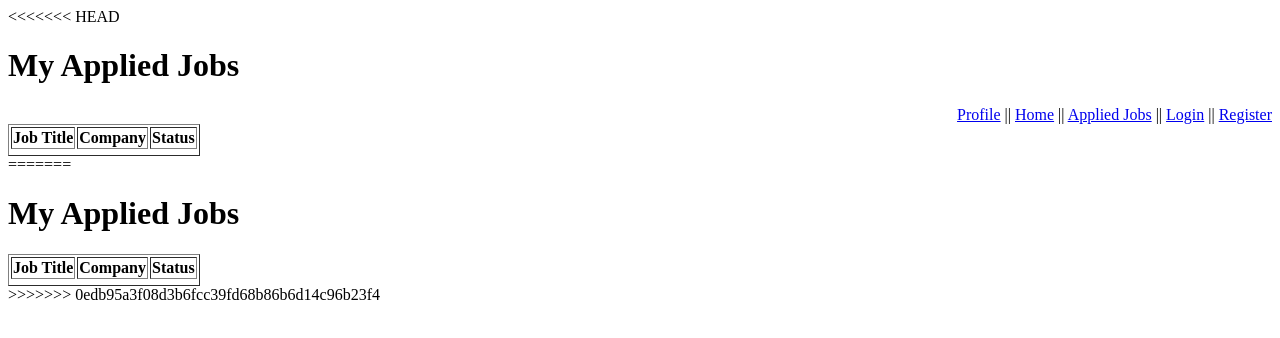
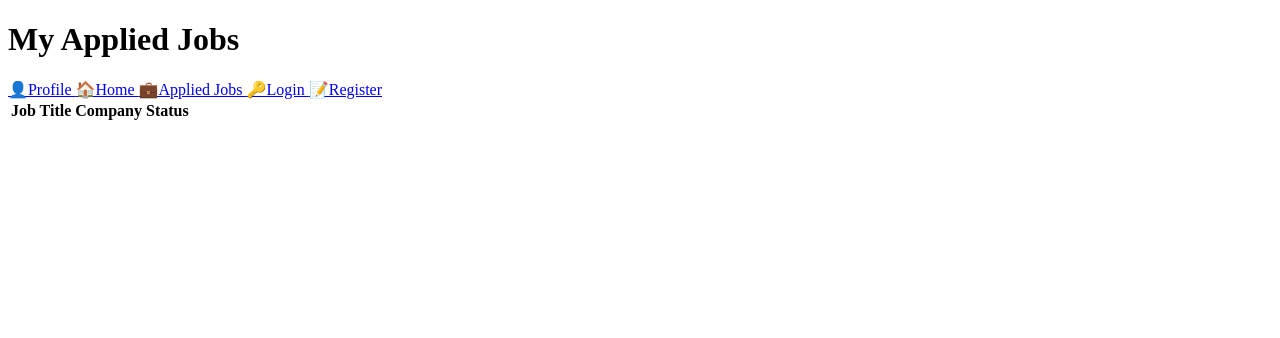
Before and after one commit to yehiaash/job_finder_web, a plain HTML site: page Applied_jobs.html in a window 1280 px wide. Drawn offline with Linux system fonts and the light colour scheme.

Commit message:
Refactor Applied_jobs.html layout and links
Updated navigation and added CSS and JavaScript links.

```diff
--- a/Applied_jobs.html
+++ b/Applied_jobs.html
@@ -1,71 +1,30 @@
-<<<<<<< HEAD
 <!DOCTYPE html>
-
 <html>
 <head>
 <title>Applied Jobs</title>
+<link rel="stylesheet" href="Applied_jobs.css">
 </head>
+<body>
+<div class="bar">
+<h1>My Applied Jobs</h1>
+<nav>
+    <a id="test2" href="Profile.html">👤Profile </a>
+    <a id="test2" href="index.html">🏠Home </a>
+    <a id="test2" href="Applied_jobs.html">💼Applied Jobs </a>
+    <a id="test2" href="Login.html">🔑Login </a>
+    <a id="test2" href="Register.html">📝Register</a>
+</nav>
+</div>
 
-<body>
-
-<h1>My Applied Jobs</h1>
-<nav align="end">
-        <a href="Profile.html">Profile</a> ||
-        <a href="index.html">Home</a> ||
-        <a href="Applied_jobs.html">Applied Jobs</a> ||
-        <a href="Login.html">Login</a> ||
-        <a href="Register.html">Register</a>
-    </nav>
-
-<table border="1">
-
+<table>
 <tr>
 <th>Job Title</th>
 <th>Company</th>
 <th>Status</th>
 </tr>
-
-<tr>
-
-</tr>
-
-<tr>
-
-</tr>
-
+<tbody id="jobsTable">
+</tbody>
+<script src="Appiled_jobs.js"></script>
 </table>
-
 </body>
-=======
-<!DOCTYPE html>
-
-<html>
-<head>
-<title>Applied Jobs</title>
-</head>
-
-<body>
-
-<h1>My Applied Jobs</h1>
-
-<table border="1">
-
-<tr>
-<th>Job Title</th>
-<th>Company</th>
-<th>Status</th>
-</tr>
-
-<tr>
-
-</tr>
-
-<tr>
-
-</tr>
-
-</table>
-
-</body>
->>>>>>> 0edb95a3f08d3b6fcc39fd68b86b6d14c96b23f4
 </html>
```
